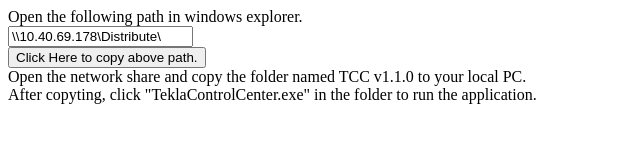
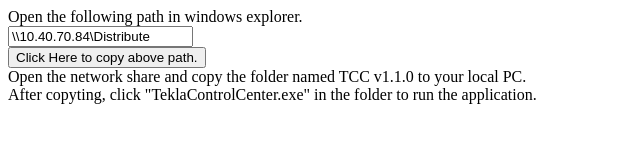
Before and after one commit to ramubhai/ramubhai.github.io, a plain HTML site: page redirectToTekla.html in a window 1280 px wide. Shown: the full height of the page, 0-640 px from the left. Drawn offline with Linux system fonts and the light colour scheme.

Commit message:
Updated Vaibhav PC IP

```diff
--- a/redirectToTekla.html
+++ b/redirectToTekla.html
@@ -6,7 +6,7 @@
     </head>
     <body>
         Open the following path in windows explorer. <br>
-        <input type="text" value="\\10.40.69.178\Distribute\" id="path"><br>
+        <input type="text" value="\\10.40.70.84\Distribute" id="path"><br>
         <button onclick="myFunction()">
             Click Here to copy above path.
         </button>
@@ -25,7 +25,7 @@
         <br>
         After copyting, click "TeklaControlCenter.exe" in the folder to run the application.
         <br>
-        <!--
+        <!-- Following NOT working due to browser permission issues. Can't redirect to local resources.
         <a href="file://10.40.69.178/Distribute/"> Click Me !</a>
         <script type="text/javascript">
             //top.location.href="https://www.ramshanker.in"; //This line is working.
```
